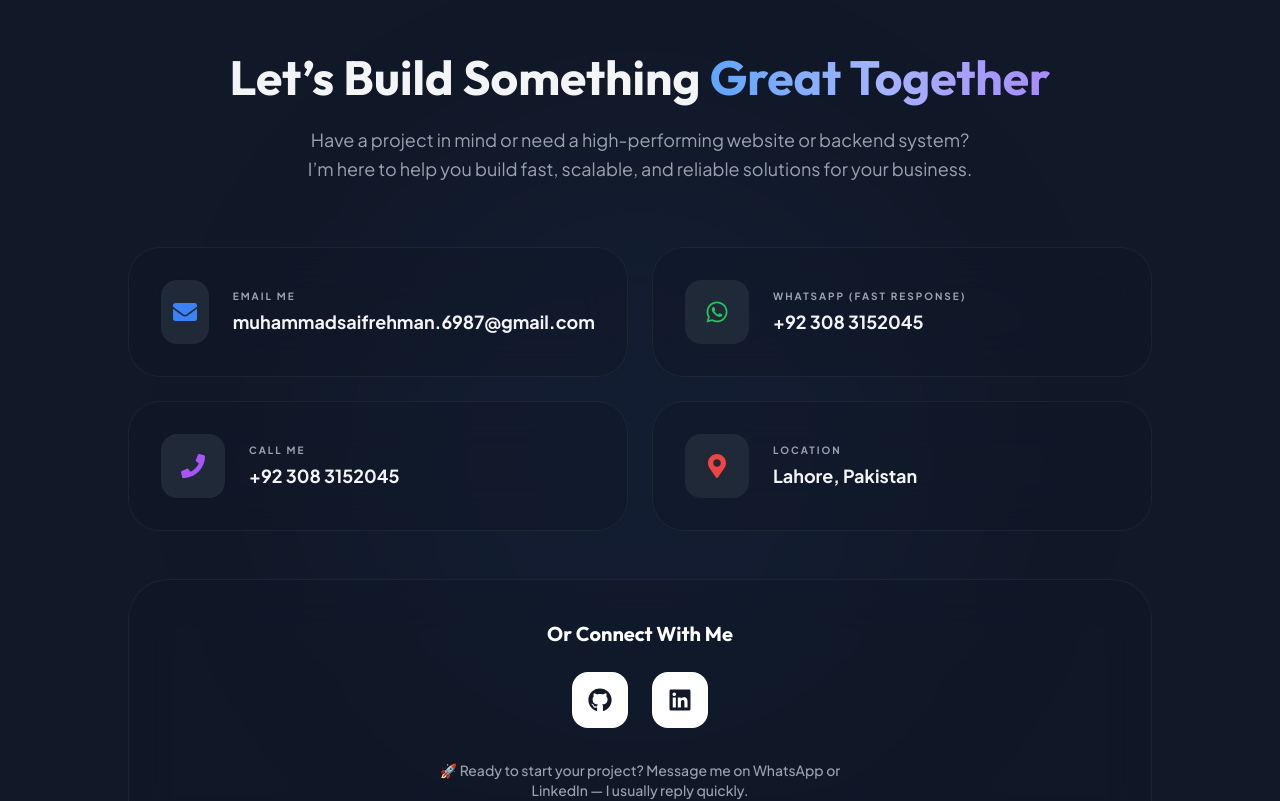
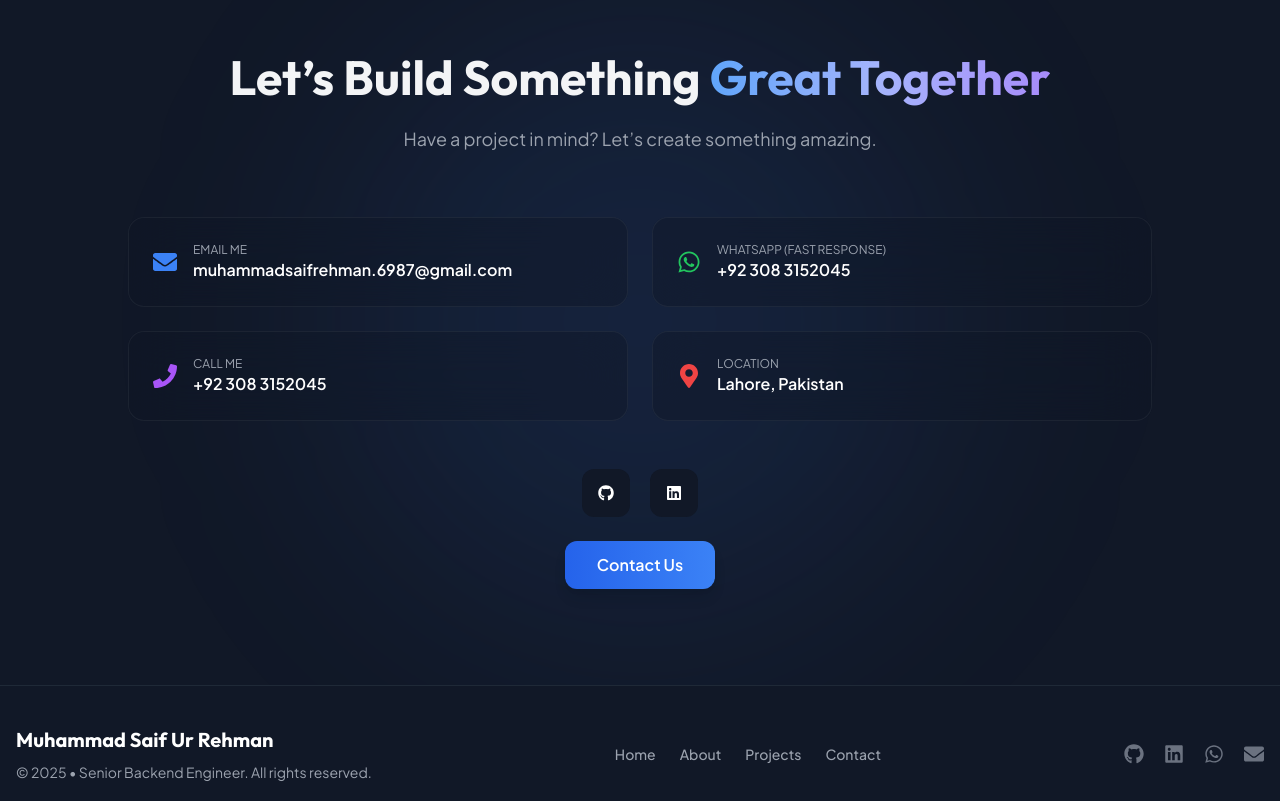
Before and after one commit to Saifrehmangetgroup/saifrehmangetgroup.github.io, a React (Create React App) app: page / in a window 1280 px wide. Shown: the part 6460-7261 px from the top of the page. Built offline with nearby package versions, Linux system fonts and the light colour scheme.

Commit message:
Update Contact.js

```diff
--- a/src/components/Contact.js
+++ b/src/components/Contact.js
@@ -1,5 +1,5 @@
-import React from "react";
-import { motion } from "framer-motion";
+import React, { useState } from "react";
+import { motion, AnimatePresence } from "framer-motion";
 import {
   FaEnvelope,
   FaPhone,
@@ -7,9 +7,13 @@ import {
   FaGithub,
   FaLinkedin,
   FaWhatsapp,
+  FaUser,
+  FaPaperPlane,
 } from "react-icons/fa";
 
 function Contact() {
+  const [open, setOpen] = useState(false);
+
   const contactMethods = [
     {
       icon: <FaEnvelope className="text-blue-500" />,
@@ -45,102 +49,154 @@ function Contact() {
   return (
     <section id="contact" className="relative py-24 overflow-hidden">
 
-      {/* Background */}
-      <div className="absolute top-1/2 left-1/2 -translate-x-1/2 -translate-y-1/2 w-[600px] h-[600px] bg-blue-500/5 rounded-full blur-[120px]" />
+      {/* Background Glow */}
+      <div className="absolute top-1/2 left-1/2 -translate-x-1/2 -translate-y-1/2 w-[600px] h-[600px] bg-blue-500/10 rounded-full blur-[120px]" />
 
       <div className="max-w-7xl mx-auto px-6 relative z-10">
 
-        {/* TITLE */}
+        {/* Title */}
         <div className="text-center mb-16">
           <motion.h2
             className="text-4xl md:text-5xl font-bold mb-6"
             initial={{ opacity: 0, y: 20 }}
             whileInView={{ opacity: 1, y: 0 }}
-            viewport={{ once: true }}
           >
             Let’s Build Something <span className="text-gradient">Great Together</span>
           </motion.h2>
 
           <motion.p
-            className="text-gray-600 dark:text-gray-400 max-w-2xl mx-auto text-lg leading-relaxed"
+            className="text-gray-600 dark:text-gray-400 max-w-2xl mx-auto text-lg"
             initial={{ opacity: 0, y: 20 }}
             whileInView={{ opacity: 1, y: 0 }}
-            transition={{ delay: 0.1 }}
-            viewport={{ once: true }}
           >
-            Have a project in mind or need a high-performing website or backend system?
-            I’m here to help you build fast, scalable, and reliable solutions for your business.
+            Have a project in mind? Let’s create something amazing.
           </motion.p>
         </div>
 
-        {/* CONTACT GRID */}
-        <div className="max-w-5xl mx-auto">
-          <div className="grid md:grid-cols-2 gap-6 mb-12">
+        {/* Contact Grid */}
+        <div className="grid md:grid-cols-2 gap-6 mb-12 max-w-5xl mx-auto">
           {contactMethods.map((item, i) => (
             <motion.a
               key={i}
               href={item.link}
               target={item.link?.startsWith("http") ? "_blank" : "_self"}
-                rel="noreferrer"
-                className={`glass-card p-8 rounded-[2rem] flex items-center gap-6 group transition-all duration-500 ${
-                  !item.link
-                    ? "pointer-events-none"
-                    : "hover:shadow-xl hover:-translate-y-1 hover:border-blue-500/30"
-                }`}
-                initial={{ opacity: 0, y: 30 }}
-                whileInView={{ opacity: 1, y: 0 }}
-                transition={{ delay: i * 0.1 }}
-                viewport={{ once: true }}
+              className="glass-card p-6 rounded-2xl flex items-center gap-4 hover:scale-[1.02] transition"
             >
-                <div className="w-16 h-16 rounded-2xl bg-gray-50 dark:bg-gray-800 flex items-center justify-center text-2xl group-hover:scale-110 transition-all duration-300">
-                  {item.icon}
-                </div>
-
+              <div className="text-2xl">{item.icon}</div>
               <div>
-                  <p className="text-[10px] uppercase font-bold tracking-[0.2em] text-gray-400 mb-1">
-                    {item.label}
-                  </p>
-                  <p className="text-base md:text-lg font-bold text-gray-800 dark:text-gray-100 group-hover:text-blue-600 transition-colors">
-                    {item.val}
-                  </p>
+                <p className="text-xs text-gray-400 uppercase">{item.label}</p>
+                <p className="font-semibold text-gray-800 dark:text-white">{item.val}</p>
               </div>
             </motion.a>
           ))}
         </div>
 
-          {/* SOCIAL + FINAL CTA */}
-          <motion.div
-            className="glass-card p-10 rounded-[2.5rem] text-center"
-            initial={{ opacity: 0, y: 30 }}
-            whileInView={{ opacity: 1, y: 0 }}
-            transition={{ delay: 0.4 }}
-            viewport={{ once: true }}
-          >
-            <h3 className="text-xl font-bold mb-6 text-gray-800 dark:text-white">
-              Or Connect With Me
-            </h3>
-
-            <div className="flex justify-center gap-6 mb-8">
+        {/* Social + CTA */}
+        <div className="text-center">
+          <div className="flex justify-center gap-5 mb-6">
             {socials.map((soc, i) => (
               <a
                 key={i}
                 href={soc.link}
                 target="_blank"
-                  rel="noreferrer"
-                  className="w-14 h-14 rounded-2xl bg-gray-900 dark:bg-white text-white dark:text-gray-900 flex items-center justify-center text-2xl hover:scale-110 transition-all duration-300"
+                className="w-12 h-12 rounded-xl bg-gray-900 text-white flex items-center justify-center hover:scale-110 transition"
               >
                 {soc.icon}
               </a>
             ))}
           </div>
 
-            {/* FINAL MESSAGE */}
-            <p className="text-gray-600 dark:text-gray-400 text-sm font-medium max-w-md mx-auto">
-              🚀 Ready to start your project? Message me on WhatsApp or LinkedIn — I usually reply quickly.
-            </p>
-          </motion.div>
+          <button
+            onClick={() => setOpen(true)}
+            className="px-8 py-3 rounded-xl bg-gradient-to-r from-blue-600 to-blue-500 text-white font-semibold shadow-lg hover:scale-105 transition"
+          >
+            Contact Us
+          </button>
         </div>
       </div>
+
+      {/* Modal */}
+      <AnimatePresence>
+        {open && (
+          <motion.div
+            className="fixed inset-0 bg-black/40 backdrop-blur-sm flex items-center justify-center z-50"
+            initial={{ opacity: 0 }}
+            animate={{ opacity: 1 }}
+            exit={{ opacity: 0 }}
+          >
+            <motion.div
+              initial={{ scale: 0.9, opacity: 0 }}
+              animate={{ scale: 1, opacity: 1 }}
+              exit={{ scale: 0.9, opacity: 0 }}
+              className="bg-white/80 dark:bg-gray-900/80 backdrop-blur-xl border border-white/20 rounded-3xl p-8 w-full max-w-lg shadow-2xl"
+            >
+              {/* Header */}
+              <div className="flex justify-between items-center mb-6">
+                <h2 className="text-xl font-bold">Send a Message</h2>
+                <button onClick={() => setOpen(false)}>✕</button>
+              </div>
+
+              {/* Form */}
+              <form
+                onSubmit={(e) => {
+                  e.preventDefault();
+                  const form = e.target;
+                  const name = form.name.value;
+                  const email = form.email.value;
+                  const message = form.message.value;
+
+                  const subject = encodeURIComponent(`Message from ${name}`);
+                  const body = encodeURIComponent(`${message}\n\nEmail: ${email}`);
+
+                  window.location.href = `mailto:muhammadsaifrehman.6987@gmail.com?subject=${subject}&body=${body}`;
+                }}
+                className="space-y-5"
+              >
+                {/* Name */}
+                <div className="relative">
+                  <FaUser className="absolute top-4 left-4 text-gray-400" />
+                  <input
+                    name="name"
+                    placeholder="Your Name"
+                    required
+                    className="w-full pl-12 p-3 rounded-xl border bg-white/50 dark:bg-gray-800 focus:ring-2 focus:ring-blue-500 outline-none"
+                  />
+                </div>
+
+                {/* Email */}
+                <div className="relative">
+                  <FaEnvelope className="absolute top-4 left-4 text-gray-400" />
+                  <input
+                    name="email"
+                    type="email"
+                    placeholder="Your Email"
+                    required
+                    className="w-full pl-12 p-3 rounded-xl border bg-white/50 dark:bg-gray-800 focus:ring-2 focus:ring-blue-500 outline-none"
+                  />
+                </div>
+
+                {/* Message */}
+                <textarea
+                  name="message"
+                  placeholder="Your Message..."
+                  required
+                  rows={4}
+                  className="w-full p-3 rounded-xl border bg-white/50 dark:bg-gray-800 focus:ring-2 focus:ring-blue-500 outline-none"
+                />
+
+                {/* Submit */}
+                <button
+                  type="submit"
+                  className="w-full flex items-center justify-center gap-2 bg-blue-600 text-white py-3 rounded-xl hover:bg-blue-700 transition"
+                >
+                  <FaPaperPlane />
+                  Send Message
+                </button>
+              </form>
+            </motion.div>
+          </motion.div>
+        )}
+      </AnimatePresence>
     </section>
   );
 }
```
Lines whose indentation alone changed are shown as unchanged.
